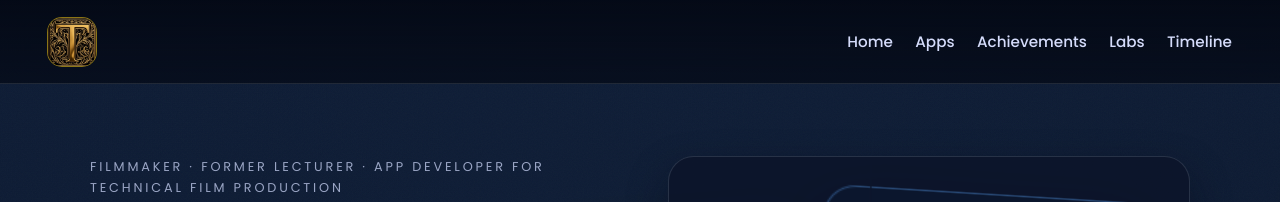
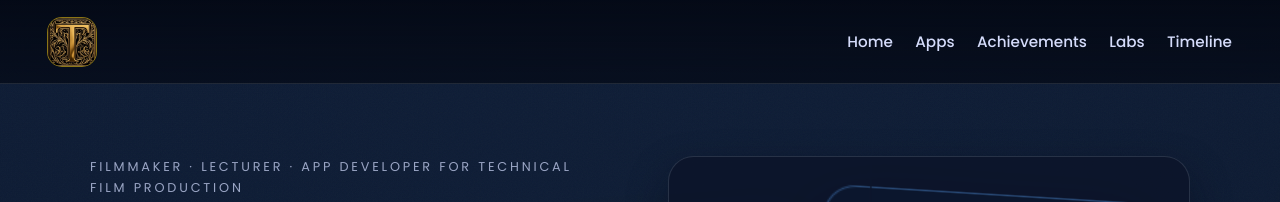
Before and after one commit to ProfessorTrevino/John, a plain HTML site: page index.html in a window 1280 px wide. Shown: the top 202 px of the page. Drawn offline with Linux system fonts and the light colour scheme.

Commit message:
Top line: Lecturer
Claude-Session: https://claude.ai/code/session_012MVFyXrQmXm8KJb1HuvaSm

Co-authored-by: Claude <noreply@anthropic.com>

```diff
--- a/index.html
+++ b/index.html
@@ -61,7 +61,7 @@
     <main>
       <section id="hero" class="hero">
         <div class="hero__content">
-          <p class="kicker">Filmmaker · Former Lecturer · App Developer For Technical Film Production</p>
+          <p class="kicker">Filmmaker · Lecturer · App Developer For Technical Film Production</p>
           <h1>John Treviño, MFA</h1>
           <p class="lead">
             Award-winning filmmaker, former Lecturer at UTRGV, and app developer for technical film
```
